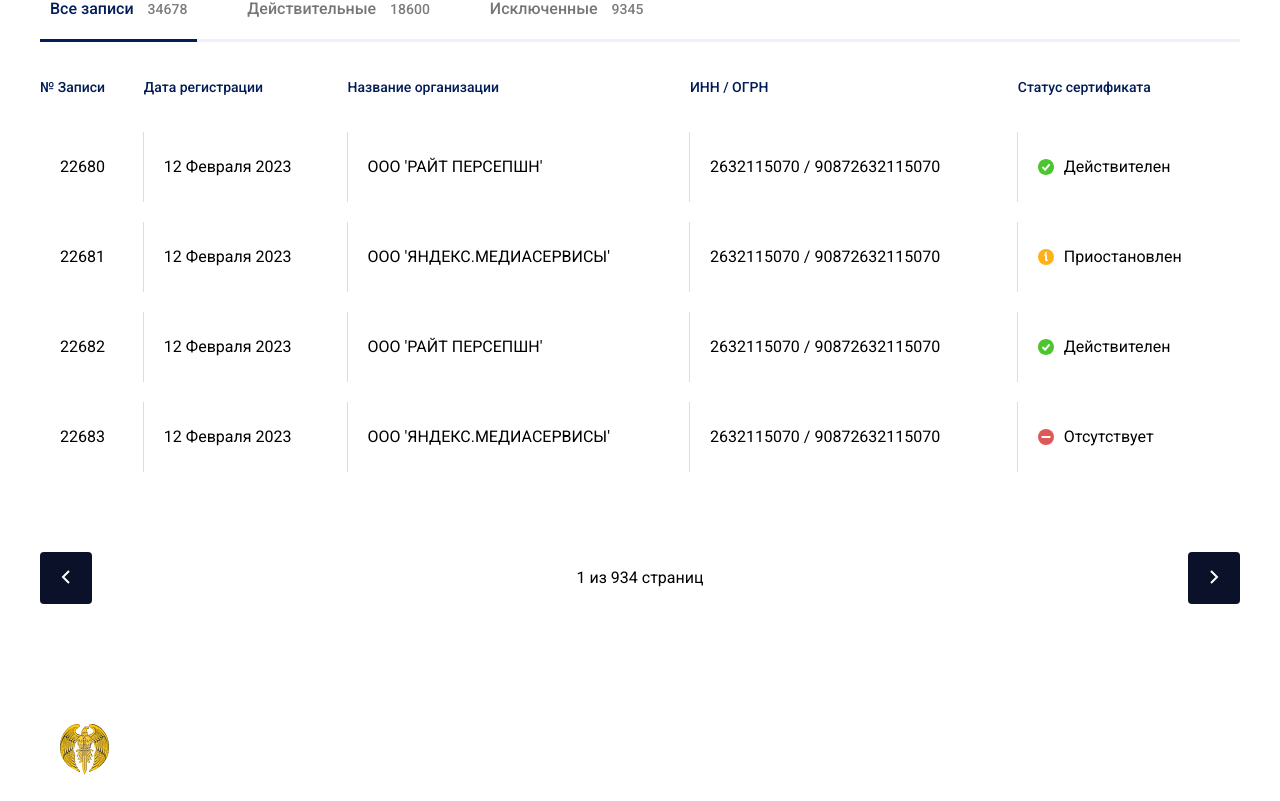
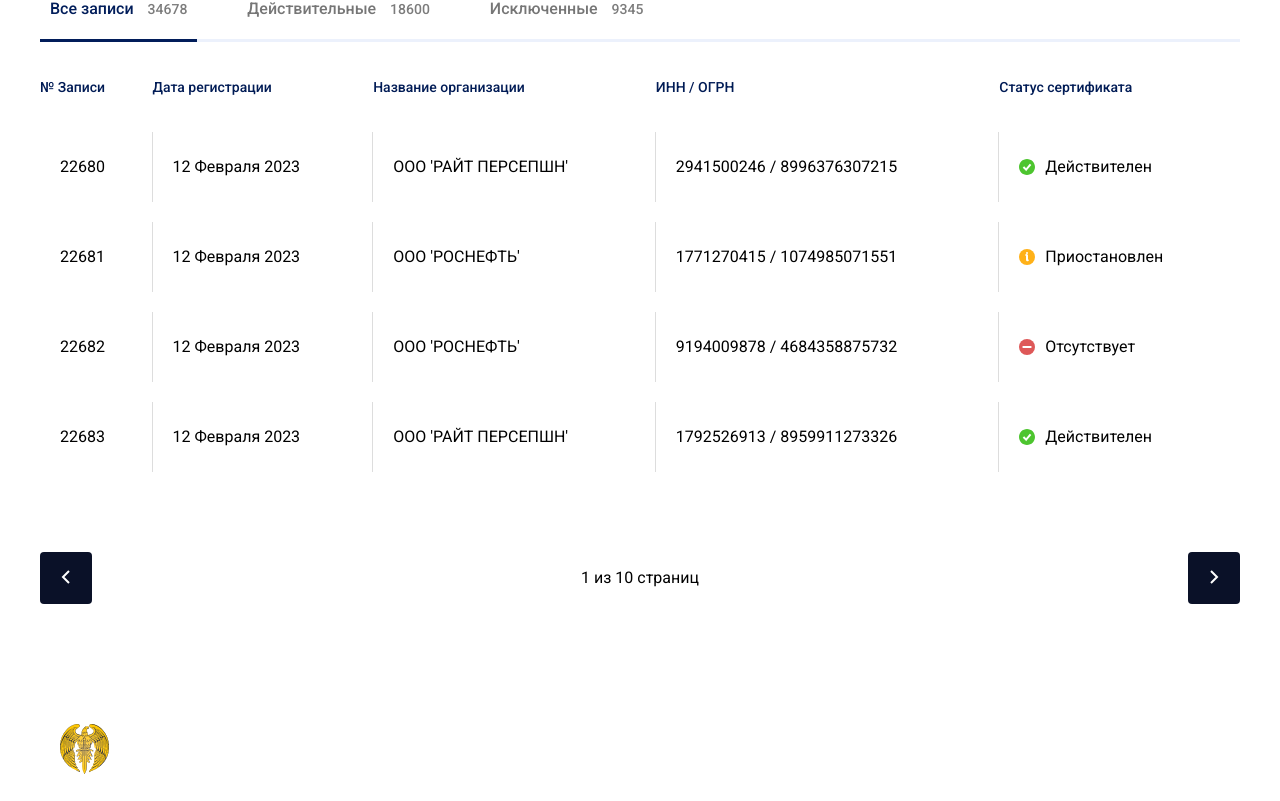
Before and after one commit to NikolayPilgun/infosec-legal, a React (Vite) app: page /registry in a window 1280 px wide. Shown: the part 517-1318 px from the top of the page. Built offline with nearby package versions, Linux system fonts and the light colour scheme.

Commit message:
organizations

```diff
--- /dev/null
+++ b/src/data/organizations.ts
@@ -0,0 +1,47 @@
+interface Organization {
+	id: string;
+	date: string;
+	name: string;
+	inn: string;
+	ogrn: string;
+	status: "Действителен" | "Приостановлен" | "Отсутствует";
+}
+
+const getRandomInt = (min: number, max: number) => {
+	return Math.floor(Math.random() * (max - min + 1)) + min;
+};
+
+const generateRandomInn = (): string => {
+	return `${getRandomInt(1000000000, 9999999999)}`;
+};
+
+const generateRandomOgrn = (): string => {
+	return `${getRandomInt(1000000000000, 9999999999999)}`;
+};
+
+const companyNames = [
+	"ООО 'РАЙТ ПЕРСЕПШН'",
+	"ООО 'ЯНДЕКС.МЕДИАСЕРВИСЫ'",
+	"ООО 'ГАЗПРОМ'",
+	"ООО 'СБЕРБАНК'",
+	"ООО 'РОСНЕФТЬ'",
+];
+
+const organizations: Organization[] = Array.from(
+	{ length: 40 },
+	(_, index) => ({
+		id: (22680 + index).toString(),
+		date: "12 Февраля 2023",
+		name: companyNames[getRandomInt(0, companyNames.length - 1)],
+		inn: generateRandomInn(),
+		ogrn: generateRandomOgrn(),
+		status:
+			index % 3 === 0
+				? "Действителен"
+				: index % 3 === 1
+				? "Приостановлен"
+				: "Отсутствует",
+	})
+);
+
+export default organizations;
--- a/src/pages/Registry/Registry.module.css
+++ b/src/pages/Registry/Registry.module.css
@@ -173,6 +173,7 @@
 	transition: transform 0.1s ease, box-shadow 0.1s ease,
 		background-color 0.3s ease;
 }
+
 .pagination .prevButton img {
 	transform: rotate(180deg);
 }
--- a/src/pages/Registry/Registry.tsx
+++ b/src/pages/Registry/Registry.tsx
@@ -4,6 +4,7 @@
 import Registry2 from "../../assets/Registry/Registry2.svg";
 import Registry3 from "../../assets/Registry/Registry3.svg";
 
+import organizations from "../../data/organizations";
 import styles from "./Registry.module.css";
 
 interface Organization {
@@ -21,40 +22,9 @@
 	Отсутствует: Registry1,
 };
 
-const organizations: Organization[] = [
-	{
-		id: "22680",
-		date: "12 Февраля 2023",
-		name: "ООО 'РАЙТ ПЕРСЕПШН'",
-		inn: "2632115070",
-		ogrn: "90872632115070",
-		status: "Действителен",
-	},
-	{
-		id: "22681",
-		date: "12 Февраля 2023",
-		name: "ООО 'ЯНДЕКС.МЕДИАСЕРВИСЫ'",
-		inn: "2632115070",
-		ogrn: "90872632115070",
-		status: "Приостановлен",
-	},
-	{
-		id: "22682",
-		date: "12 Февраля 2023",
-		name: "ООО 'РАЙТ ПЕРСЕПШН'",
-		inn: "2632115070",
-		ogrn: "90872632115070",
-		status: "Действителен",
-	},
-	{
-		id: "22683",
-		date: "12 Февраля 2023",
-		name: "ООО 'ЯНДЕКС.МЕДИАСЕРВИСЫ'",
-		inn: "2632115070",
-		ogrn: "90872632115070",
-		status: "Отсутствует",
-	},
-];
+const PAGE_SIZE = 4;
+const TOTAL_RECORDS = organizations.length;
+const TOTAL_PAGES = Math.ceil(TOTAL_RECORDS / PAGE_SIZE);
 
 const filters = [
 	{ id: "all", label: "Все записи", count: 34678 },
@@ -64,10 +34,28 @@
 
 const Registry: React.FC = () => {
 	const [activeFilter, setActiveFilter] = useState<string | null>("all");
+	const [currentPage, setCurrentPage] = useState<number>(1);
 
 	const handleFilterClick = (filter: string) => {
 		setActiveFilter(filter);
 	};
+
+	const handlePrevPage = () => {
+		if (currentPage > 1) {
+			setCurrentPage(currentPage - 1);
+		}
+	};
+
+	const handleNextPage = () => {
+		if (currentPage < TOTAL_PAGES) {
+			setCurrentPage(currentPage + 1);
+		}
+	};
+
+	const paginatedOrganizations = organizations.slice(
+		(currentPage - 1) * PAGE_SIZE,
+		currentPage * PAGE_SIZE
+	);
 
 	return (
 		<div className={styles.registryContainer}>
@@ -105,8 +93,8 @@
 						</tr>
 					</thead>
 					<tbody>
-						{organizations.map((org, index) => (
-							<tr key={index}>
+						{paginatedOrganizations.map((org) => (
+							<tr key={org.id}>
 								<td>{org.id}</td>
 								<td>{org.date}</td>
 								<td>{org.name}</td>
@@ -124,11 +112,13 @@
 					</tbody>
 				</table>
 				<div className={styles.pagination}>
-					<button className={styles.prevButton}>
+					<button className={styles.prevButton} onClick={handlePrevPage}>
 						<img src={Arrow} alt="Назад" />
 					</button>
-					<span>1 из 934 страниц</span>
-					<button>
+					<span>
+						{currentPage} из {TOTAL_PAGES} страниц
+					</span>
+					<button onClick={handleNextPage}>
 						<img src={Arrow} alt="Вперед" />
 					</button>
 				</div>
```
